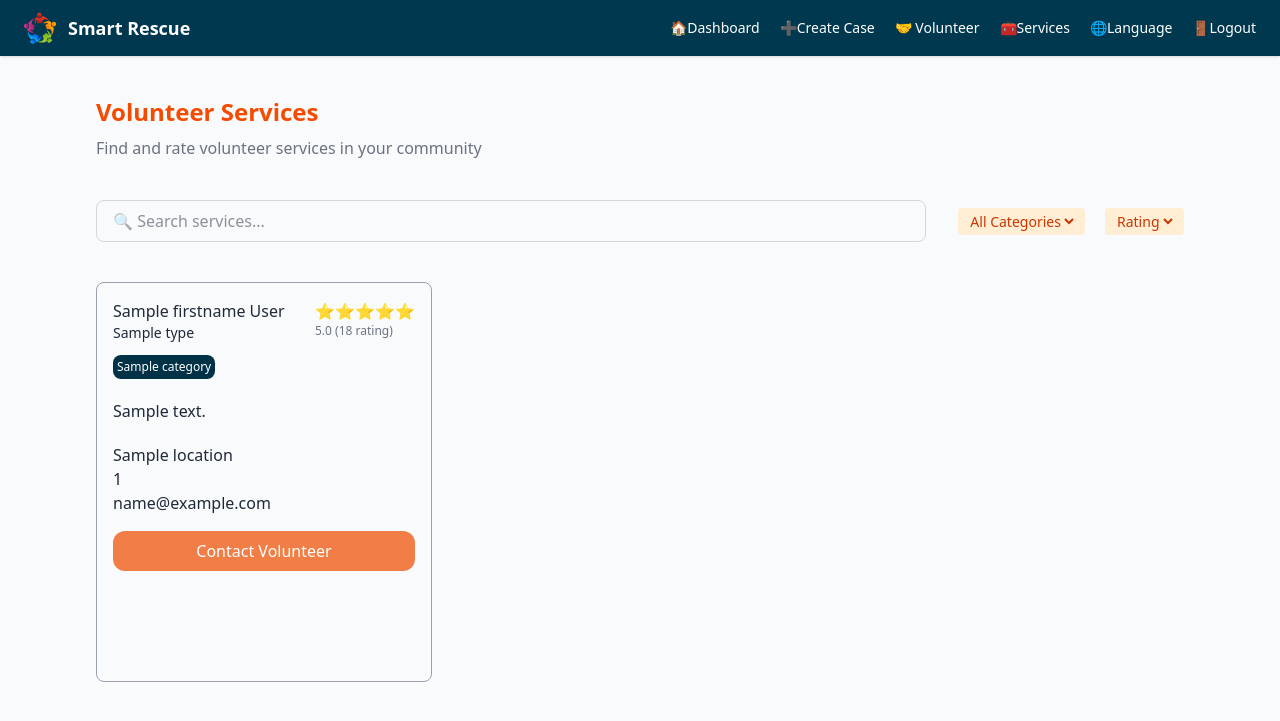
After one commit to Amr-Barghothy/Smart-Rescue, a Django app: template smart_rescue/safeNowApp/templates/services.html in a window 1280 px wide. The commit adds this page. Shown: the top 721 px of the page. Run offline with Django 5.2, Linux system fonts and the light colour scheme; the template is opened without the code that fills it: most values are stand-ins (such as "Sample title", 1, 10 or a date in 2020).

Commit message:
added show services web

```diff
--- a/smart_rescue/safeNowApp/templates/Dashboard.html
+++ b/smart_rescue/safeNowApp/templates/Dashboard.html
@@ -5,7 +5,7 @@
     <meta charset="UTF-8">
     <meta name="viewport" content="width=device-width, initial-scale=1.0">
     <title>Smart Rescue Dashboard</title>
-    <script src="https://cdn.tailwindcss.com"></script>
+    <script src="https://cdn.jsdelivr.net/npm/@tailwindcss/browser@4"></script>
 </head>
 
 <body class="bg-gray-50 text-gray-800 font-sans">
--- /dev/null
+++ b/smart_rescue/safeNowApp/templates/services.html
@@ -0,0 +1,62 @@
+<!DOCTYPE html>
+<html lang="en">
+<head>
+    <meta charset="UTF-8">
+    <title>Title</title>
+    <script src="https://cdn.jsdelivr.net/npm/@tailwindcss/browser@4"></script>
+</head>
+<body class="bg-gray-50 text-gray-800 font-sans">
+    <nav class="bg-[#00394F] text-white flex justify-between items-center px-6 py-3 shadow">
+        <div class="flex items-center space-x-3">
+            <img src="../images/Image-removebg-preview.png" alt="WAHA Logo" class="w-8 h-8 rounded-xl">
+            <a href="#" class="font-semibold text-lg">Smart Rescue</a>
+        </div>
+
+        <ul class="flex space-x-5 text-sm">
+            <li><a href="#" class="hover:text-gray-300">🏠Dashboard</a></li>
+            <li><a href="#" class="hover:text-gray-300"> ➕Create Case</a></li>
+            <li><a href="#" class="hover:text-gray-300">🤝 Volunteer</a></li>
+            <li><a href="#" class="hover:text-gray-300">🧰Services</a></li>
+            <li><a href="#" class="hover:text-gray-300">🌐Language</a></li>
+            <li><a href="#" class="hover:text-gray-300">🚪Logout</a></li>
+        </ul>
+    </nav>
+    <main class="w-85/100 mx-auto my-10">
+        <h2 class="text-2xl font-semibold text-orange-600 mb-2">Volunteer Services</h2>
+        <p class="text-gray-500 mb-10">Find and rate volunteer services in your community</p>
+        <section class="flex justify-between items-center mt-4 gap-8">
+            <input type="text" placeholder="🔍 Search services..."
+                   class="border border-gray-300 rounded-lg px-4 py-2 flex-1 focus:ring-2 focus:ring-teal-500">
+            <div class="text-sm text-gray-600 space-x-4">
+
+                <span class="bg-orange-100 text-orange-700 px-2 py-1 rounded"> <select name="category" id="">
+                    <option value="">All Categories</option>
+                </select></span>
+                <span class="bg-orange-100 text-orange-700 px-2 py-1 rounded"> <select name="level" id="">
+                    <option value="">Rating</option>
+                </select></span>
+            </div>
+        </section>
+        <div class="grid grid-cols-3 gap-10 my-10 ">
+            <div class="rounded-lg border-1 border-gray-400 p-4 h-100">
+                <div class="flex justify-between">
+                    <div class="flex-col">
+                        <h2 class="text-base">{{service.owner.firstname}} {{service.owner.lastname}}</h2>
+                        <p class="mb-3 text-sm">{{service.type}}</p>
+                        <p class="bg-[#003247] w-fit text-white rounded-lg p-1 text-xs">{{service.category}}</p>
+                    </div>
+                    <div class="flex-col">
+                        <p>⭐⭐⭐⭐⭐</p>
+                        <p class="text-xs text-gray-500">5.0 (18 rating)</p>
+                    </div>
+                </div>
+                <p class="text-base my-5">{{service.description}}</p>
+                <p>{{service.Location}}</p>
+                <p>{{service.number}}</p>
+                <p>{{service.user.email}}</p>
+                <button class="w-full bg-[#f17e46] text-white rounded-xl p-2 mt-4 ">Contact Volunteer</button>
+            </div>
+        </div>
+    </main>
+</body>
+</html>
```
Also changed, not shown: smart_rescue/safeNowApp/images/Image-removebg-preview.png (added).
